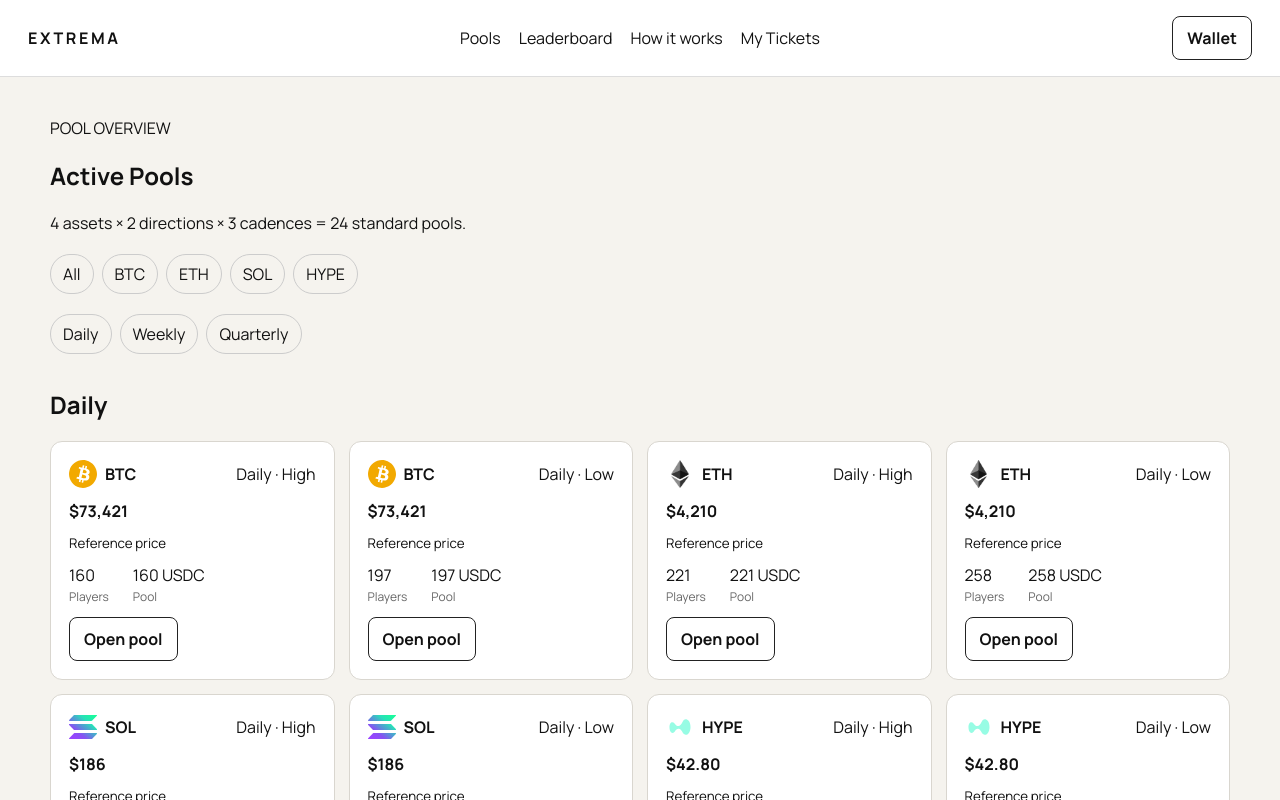
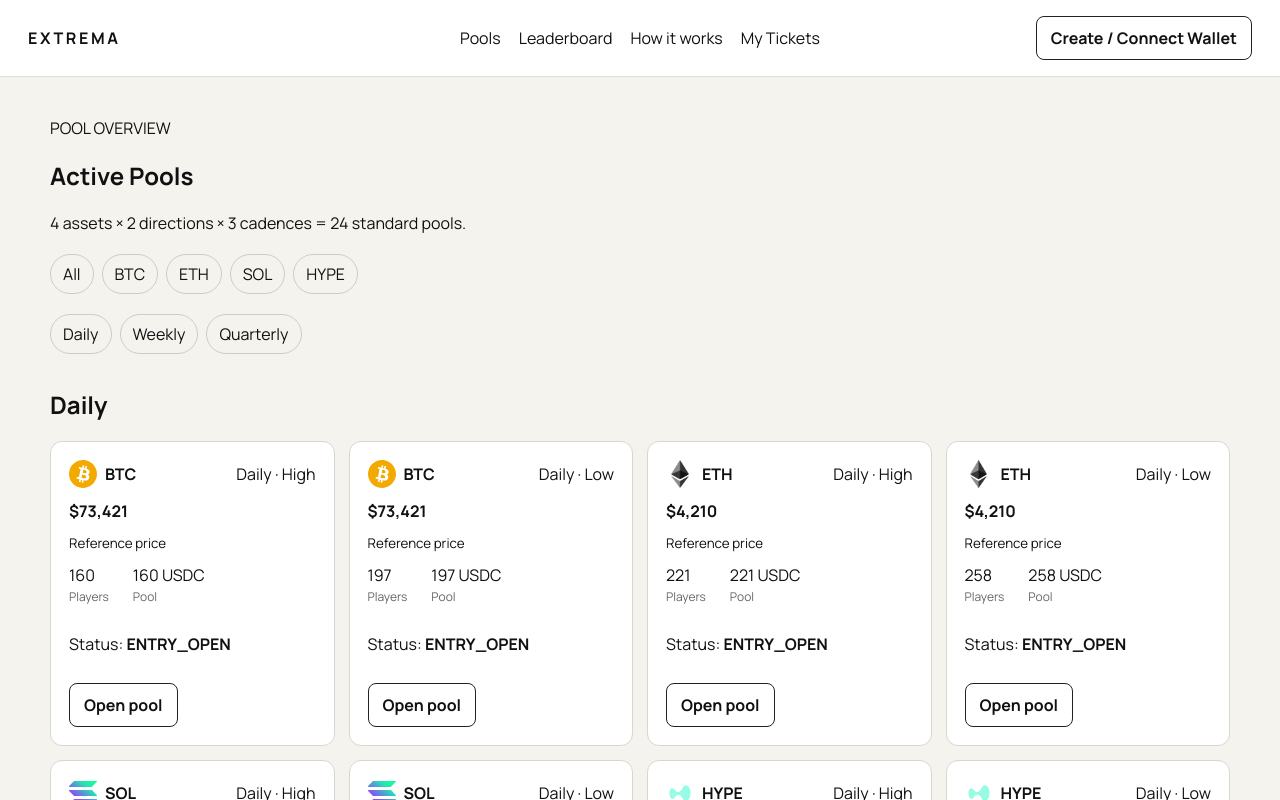
Before and after one commit to dharmanan/extrama-arc, a Next.js app: page /pools in a window 1280 px wide. Shown: the top 800 px of the page. Built offline with nearby package versions, Linux system fonts and the light colour scheme.

Commit message:
feat: connect shared header and tickets to demo state

```diff
--- a/app/product-components.tsx
+++ b/app/product-components.tsx
@@ -1,8 +1,13 @@
+"use client";
+
 import Link from "next/link";
 import { assetConfigs, formatUsd } from "./lib/data";
 import type { Asset, Pool, Ticket } from "./lib/domain";
+import { shortAddress, useDemoState } from "./demo-state";
 
 export function ProductHeader() {
+  const { wallet } = useDemoState();
+
   return (
     <header className="wf-header">
       <Link href="/" className="wf-brand">EXTREMA</Link>
@@ -12,7 +17,11 @@ export function ProductHeader() {
         <Link href="/how-it-works">How it works</Link>
         <Link href="/tickets">My Tickets</Link>
       </nav>
-      <Link href="/wallet" className="wf-action">Wallet</Link>
+      <Link href="/wallet" className="wf-action">
+        {wallet.status === "ready" && wallet.address
+          ? `${shortAddress(wallet.address)} · ${wallet.balanceUsdc.toFixed(2)} USDC`
+          : "Create / Connect Wallet"}
+      </Link>
     </header>
   );
 }
@@ -28,6 +37,9 @@ export function AssetMark({ asset }: { asset: Asset }) {
 }
 
 export function PoolSummary({ pool }: { pool: Pool }) {
+  const { hasEnteredPool } = useDemoState();
+  const entered = hasEnteredPool(pool.slug);
+
   return (
     <article className="wf-card">
       <div className="wf-row">
@@ -40,12 +52,23 @@ export function PoolSummary({ pool }: { pool: Pool }) {
         <div><dt>{pool.players}</dt><dd>Players</dd></div>
         <div><dt>{pool.poolSizeUsdc} USDC</dt><dd>Pool</dd></div>
       </dl>
-      <Link href={`/pools/${pool.slug}`} className="wf-action">Open pool</Link>
+      <p>Status: <b>{pool.status}</b>{entered ? " · You entered" : ""}</p>
+      <Link href={`/pools/${pool.slug}`} className="wf-action">
+        {entered ? "View entry" : "Open pool"}
+      </Link>
     </article>
   );
 }
 
 export function TicketSummary({ ticket }: { ticket: Ticket }) {
+  const { claimTicket } = useDemoState();
+  const claimable = ticket.claimableUsdc > 0;
+
+  function handleClaim() {
+    const result = claimTicket(ticket.tokenId);
+    window.alert(result.message);
+  }
+
   return (
     <article className="wf-card">
       <div className="wf-row">
@@ -55,8 +78,11 @@ export function TicketSummary({ ticket }: { ticket: Ticket }) {
       <h3>{ticket.asset} · {ticket.cadence} {ticket.direction}</h3>
       <strong>{formatUsd(ticket.prediction)}</strong>
       <p>Ticket #{ticket.tokenId} · Round #{ticket.roundId} · 1 USDC</p>
-      {ticket.claimableUsdc > 0 && <p><b>{ticket.claimableUsdc} USDC claimable</b></p>}
-      <Link href={`/results/${ticket.roundId}`} className="wf-action">View round</Link>
+      {claimable && <p><b>{ticket.claimableUsdc} USDC claimable</b></p>}
+      <div className="wf-row">
+        <Link href={`/results/${ticket.roundId}`} className="wf-action">View round</Link>
+        {claimable && <button className="wf-action" type="button" onClick={handleClaim}>Claim reward</button>}
+      </div>
     </article>
   );
 }
```
